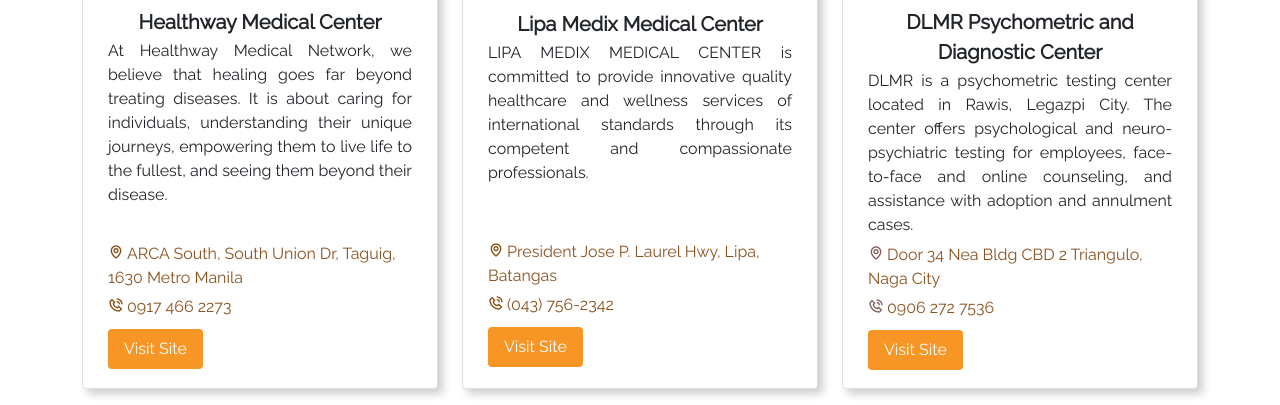
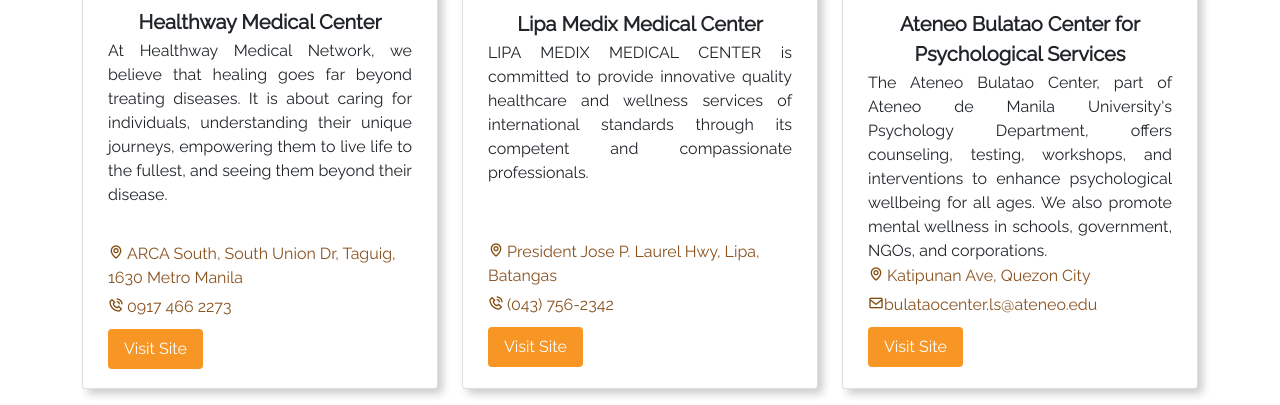
Before and after one commit to jaor13/MindWhisper-Web-Systems-Final-Term, a PHP site: page /supportcare-directory.html in a window 1280 px wide. Shown: the part 1815-2220 px from the top of the page. Run offline with PHP 8.4, Linux system fonts and the light colour scheme.

Commit message:
added 1 more list

```diff
--- a/styles.css/support-caredirectory/styles.css
+++ b/styles.css/support-caredirectory/styles.css
@@ -233,7 +233,6 @@ button[type="submit"]:focus {
 
 .DLMR-icon{
   margin-top: -10px;
-  color: #835c5c;
 }
 
 #DLMR-txt{
@@ -282,8 +281,32 @@ button[type="submit"]:focus {
   margin-top: -6px;
 }
 
+#LMMC-img{
+  width: 101%;
+}
+
 .LMMC-icon{
   margin-top: 55px;
+}
+
+#Ateneo-list{
+  color: #8a521f;
+}
+
+#Ateneo-img{
+  width: 101%;
+}
+
+#Ateneo-title{
+  margin-top: -15px;
+}
+
+#Ateneo-txt{
+  margin-top: -6px;
+}
+
+.Ateneo-icon{
+  margin-top: -15px;
 }
 
 #card-text{
--- a/supportcare-directory.html
+++ b/supportcare-directory.html
@@ -229,16 +229,16 @@
 
                     <div class="col-md-4">
                       <div class="card">
-                        <img src="assets/images/directory/DLMR.svg" id="DLMR" class="card-img-top" alt="bicolbehavioralmedicine">
+                        <img src="assets/images/directory/Ateneo.svg" id="Ateneo-img" class="card-img-top" alt="bicolbehavioralmedicine">
                           <div class="card-body">
-                            <p id="DLMR-title" class="card-title">DLMR Psychometric and Diagnostic Center</p>
-                            <p id="DLMR-txt" class="card-text">DLMR is a psychometric testing center located in Rawis, Legazpi City. The center offers psychological and neuro-psychiatric testing for employees, face-to-face and online counseling, and assistance with adoption and annulment cases.</p>
-                            <ul class="DLMR-icon">
+                            <p id="Ateneo-title" class="card-title">Ateneo Bulatao Center for Psychological Services</p>
+                            <p id="Ateneo-txt" class="card-text">The Ateneo Bulatao Center, part of Ateneo de Manila University's Psychology Department, offers counseling, testing, workshops, and interventions to enhance psychological wellbeing for all ages. We also promote mental wellness in schools, government, NGOs, and corporations.</p>
+                            <ul class="Ateneo-icon">
                               <li>
-                                <i class="bx bx-map location-icon"></i><a style="text-decoration: none;" href="https://www.google.com/maps/dir/13.3559623,123.7405566/13.6185071,123.1900004/@13.4334955,123.1356055,10z/data=!3m1!4b1!4m4!4m3!1m1!4e1!1m0?entry=ttu" class="icon-txt" target="_blank">Door 34 Nea Bldg CBD 2 Triangulo, Naga City</a>
+                                <i class="bx bx-map location-icon"></i><a id="Ateneo-list" style="text-decoration: none;" href="https://www.google.com/maps/place/Ateneo+de+Manila+University/@14.6395756,121.076003,17z/data=!3m1!4b1!4m6!3m5!1s0x3397b77fd9e304c9:0x61ad426d7c6cce9e!8m2!3d14.6395704!4d121.0785779!16zL20vMDF3djI0?entry=ttu" target="_blank">Katipunan Ave, Quezon City</a>
                               </li>
                               <li>
-                                <i class='bx bx-phone-call'></i><a style="text-decoration: none;" class="icon-txt" href="tel:0906 272 7536">0906 272 7536</a>
+                                <i class='bx bx-envelope'></i><a style="text-decoration: none;" class="icon-txt" href="mailto:bulataocenter.ls@ateneo.edu">bulataocenter.ls@ateneo.edu</a>
                               </li>
                             </ul>
                             <div class="margin">
@@ -247,73 +247,21 @@
                           </div>
                       </div>
                     </div>
-
-                    <div class="col-md-4">
-                      <div class="card">
-                        <img src="assets/images/directory/DLMR.svg" id="DLMR" class="card-img-top" alt="bicolbehavioralmedicine">
-                          <div class="card-body">
-                            <p id="DLMR-title" class="card-title">DLMR Psychometric and Diagnostic Center</p>
-                            <p id="DLMR-txt" class="card-text">DLMR is a psychometric testing center located in Rawis, Legazpi City. The center offers psychological and neuro-psychiatric testing for employees, face-to-face and online counseling, and assistance with adoption and annulment cases.</p>
-                            <ul class="DLMR-icon">
-                              <li>
-                                <i class="bx bx-map location-icon"></i><a style="text-decoration: none;" href="https://www.google.com/maps/dir/13.3559623,123.7405566/13.6185071,123.1900004/@13.4334955,123.1356055,10z/data=!3m1!4b1!4m4!4m3!1m1!4e1!1m0?entry=ttu" class="icon-txt" target="_blank">Door 34 Nea Bldg CBD 2 Triangulo, Naga City</a>
-                              </li>
-                              <li>
-                                <i class='bx bx-phone-call'></i><a style="text-decoration: none;" class="icon-txt" href="tel:0906 272 7536">0906 272 7536</a>
-                              </li>
-                            </ul>
-                            <div class="margin">
-                              <a style="text-decoration: none;" href="https://www.facebook.com/bicolbehavioralmedicine/" target="_blank" class="btn-primary">Visit Site</a>
-                            </div>
-                          </div>
-                      </div>
-                    </div>
-
-                    <div class="col-md-4">
-                      <div class="card">
-                        <img src="assets/images/directory/DLMR.svg" id="DLMR" class="card-img-top" alt="bicolbehavioralmedicine">
-                          <div class="card-body">
-                            <p id="DLMR-title" class="card-title">DLMR Psychometric and Diagnostic Center</p>
-                            <p id="DLMR-txt" class="card-text">DLMR is a psychometric testing center located in Rawis, Legazpi City. The center offers psychological and neuro-psychiatric testing for employees, face-to-face and online counseling, and assistance with adoption and annulment cases.</p>
-                            <ul class="DLMR-icon">
-                              <li>
-                                <i class="bx bx-map location-icon"></i><a style="text-decoration: none;" href="https://www.google.com/maps/dir/13.3559623,123.7405566/13.6185071,123.1900004/@13.4334955,123.1356055,10z/data=!3m1!4b1!4m4!4m3!1m1!4e1!1m0?entry=ttu" class="icon-txt" target="_blank">Door 34 Nea Bldg CBD 2 Triangulo, Naga City</a>
-                              </li>
-                              <li>
-                                <i class='bx bx-phone-call'></i><a style="text-decoration: none;" class="icon-txt" href="tel:0906 272 7536">0906 272 7536</a>
-                              </li>
-                            </ul>
-                            <div class="margin">
-                              <a style="text-decoration: none;" href="https://www.facebook.com/bicolbehavioralmedicine/" target="_blank" class="btn-primary">Visit Site</a>
-                            </div>
-                          </div>
-                      </div>
-                    </div>
-
-                    <div class="col-md-4">
-                      <div class="card">
-                        <img src="assets/images/directory/DLMR.svg" id="DLMR" class="card-img-top" alt="bicolbehavioralmedicine">
-                          <div class="card-body">
-                            <p id="DLMR-title" class="card-title">DLMR Psychometric and Diagnostic Center</p>
-                            <p id="DLMR-txt" class="card-text">DLMR is a psychometric testing center located in Rawis, Legazpi City. The center offers psychological and neuro-psychiatric testing for employees, face-to-face and online counseling, and assistance with adoption and annulment cases.</p>
-                            <ul class="DLMR-icon">
-                              <li>
-                                <i class="bx bx-map location-icon"></i><a style="text-decoration: none;" href="https://www.google.com/maps/dir/13.3559623,123.7405566/13.6185071,123.1900004/@13.4334955,123.1356055,10z/data=!3m1!4b1!4m4!4m3!1m1!4e1!1m0?entry=ttu" class="icon-txt" target="_blank">Door 34 Nea Bldg CBD 2 Triangulo, Naga City</a>
-                              </li>
-                              <li>
-                                <i class='bx bx-phone-call'></i><a style="text-decoration: none;" class="icon-txt" href="tel:0906 272 7536">0906 272 7536</a>
-                              </li>
-                            </ul>
-                            <div class="margin">
-                              <a style="text-decoration: none;" href="https://www.facebook.com/bicolbehavioralmedicine/" target="_blank" class="btn-primary">Visit Site</a>
-                            </div>
-                          </div>
-                      </div>
-                    </div>
-
         </div>
         </div>
       </section>
+
+      <script>
+        document.addEventListener("DOMContentLoaded", function() {
+            document.addEventListener("keydown", function(event) {
+                console.log("Key pressed at: " + new Date().toLocaleString());
+            });
+
+            document.addEventListener("click", function(event) {
+                console.log("Clicked at: " + new Date().toLocaleString());
+            });
+        });
+        </script>
 
 
             <footer class="footer">
```
Also changed, not shown: 1 other file.
